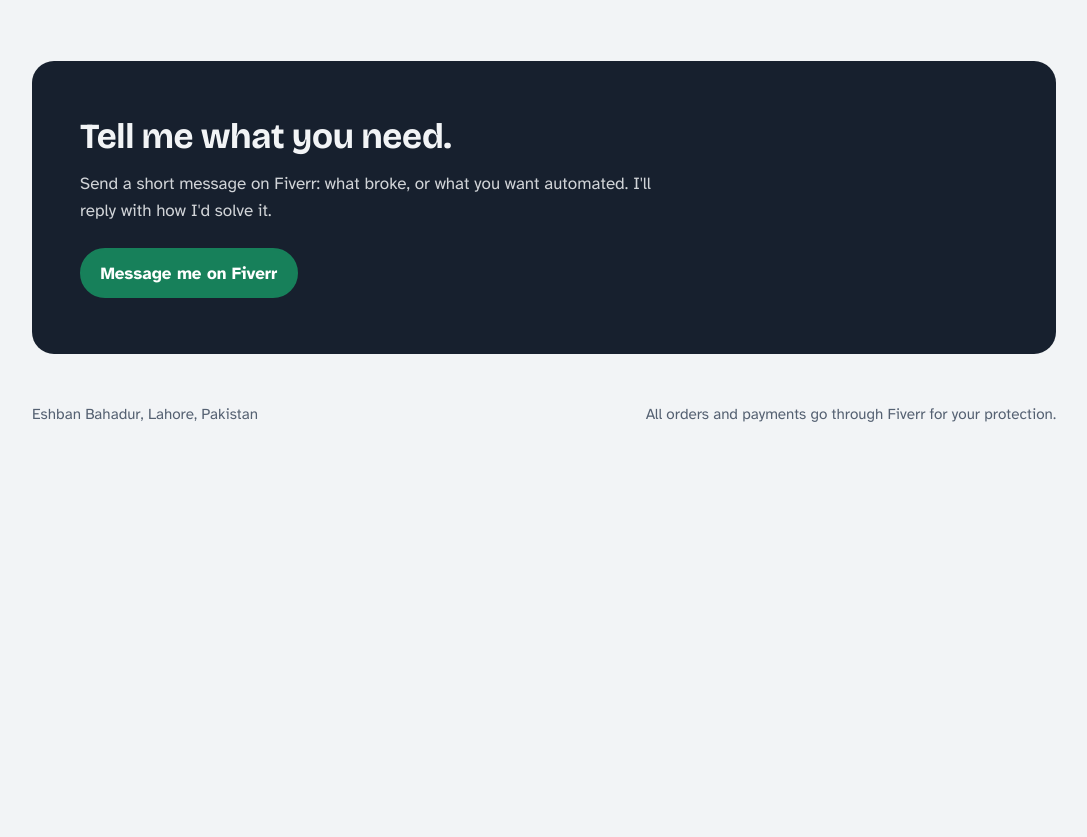
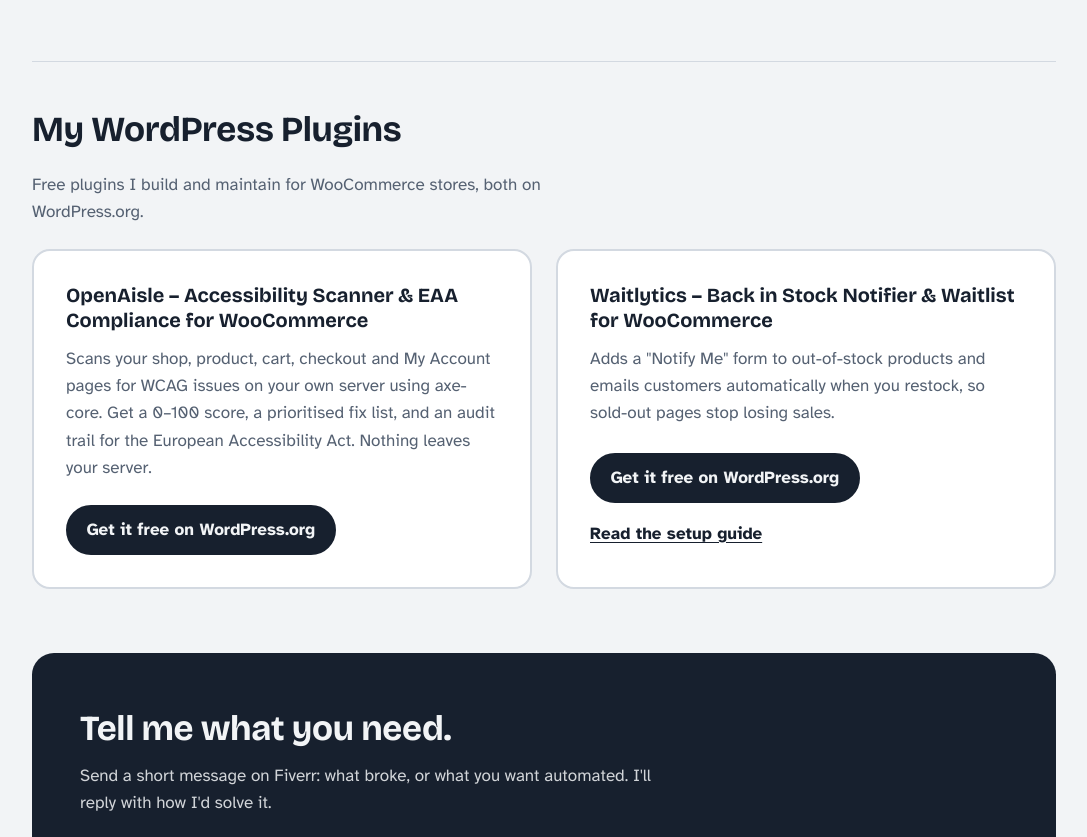
Before and after one commit to eshbanbahadur/eshbanbahadur.github.io, a plain HTML site: page index.html in a window 1280 px wide. Shown: the part 1867-2704 px from the top of the page, without its empty margins (96-1183 px from the left). Before the commit the page ends 2334 px from the top, so only its background shows below. Drawn offline with nearby package versions, Linux system fonts and the light colour scheme.

Commit message:
Add files via upload

```diff
--- a/index.html
+++ b/index.html
@@ -3,10 +3,10 @@
 <head>
 <meta charset="utf-8">
 <meta name="viewport" content="width=device-width, initial-scale=1">
-<title>Eshban Bahadur | Fixes & AI Automation</title>
-<meta name="description" content="Hacked WordPress site, WooCommerce bug, a Lovable, Bolt or Replit app that won't work, or work you want to automate with AI? Senior software engineer with 20+ years of experience. Order safely through Fiverr.">
-<meta property="og:title" content="Eshban Bahadur | Fixes & AI Automation">
-<meta property="og:description" content="I fix hacked WordPress sites, WooCommerce bugs and broken Lovable, Bolt and Replit apps, and build AI agents and n8n automations.">
+<title>Eshban Bahadur | Fixes, AI Automation & WordPress Plugins</title>
+<meta name="description" content="I fix hacked WordPress sites, WooCommerce bugs and broken Lovable, Bolt or Replit apps, build AI automations, and make OpenAisle and Waitlytics, two free WooCommerce plugins on WordPress.org.">
+<meta property="og:title" content="Eshban Bahadur | Fixes, AI Automation & WordPress Plugins">
+<meta property="og:description" content="I fix hacked WordPress sites, WooCommerce bugs and broken Lovable, Bolt and Replit apps, build AI agents and n8n automations, and make OpenAisle and Waitlytics, two free WooCommerce plugins.">
 <link rel="preconnect" href="https://fonts.googleapis.com">
 <link rel="preconnect" href="https://fonts.gstatic.com" crossorigin>
 <link href="https://fonts.googleapis.com/css2?family=Bricolage+Grotesque:opsz,wght@12..96,500;12..96,700;12..96,800&family=Atkinson+Hyperlegible:ital,wght@0,400;0,700;1,400&display=swap" rel="stylesheet">
@@ -197,6 +197,47 @@
     font-size: 1.2rem; margin: 0 0 0.35rem;
   }
   .steps p { margin: 0; color: var(--slate); max-width: 30rem; }
+
+  /* Plugins */
+  .plugins {
+    padding: 3rem 0 4rem;
+    border-top: 1px solid var(--line);
+  }
+  .plugins-intro { margin: 0 0 1.5rem; color: var(--slate); max-width: 38rem; }
+  .plugin-list {
+    list-style: none; margin: 0; padding: 0;
+    display: grid; gap: 1rem;
+    grid-template-columns: 1fr;
+  }
+  @media (min-width: 48rem) { .plugin-list { grid-template-columns: 1fr 1fr; gap: 1.5rem; } }
+  .plugin {
+    background: var(--card);
+    border: 2px solid var(--line);
+    border-radius: 18px;
+    padding: 1.5rem 1.25rem;
+    display: flex; flex-direction: column; gap: 0.75rem;
+  }
+  @media (min-width: 48rem) { .plugin { padding: 2rem; } }
+  .plugin h3 {
+    font-family: "Bricolage Grotesque", sans-serif;
+    font-size: 1.25rem; line-height: 1.25; margin: 0;
+  }
+  .plugin p { margin: 0; color: var(--slate); }
+  .plugin-actions {
+    margin-top: auto; padding-top: 0.75rem;
+    display: flex; flex-wrap: wrap; align-items: center; gap: 0.5rem 1.25rem;
+  }
+  .text-link {
+    display: inline-flex; align-items: center; min-height: 2.75rem;
+    font-weight: 700; color: var(--ink);
+    text-decoration: underline; text-underline-offset: 0.2em;
+  }
+  .text-link:hover { color: var(--fixed); }
+  .visually-hidden {
+    position: absolute !important; width: 1px; height: 1px;
+    padding: 0; margin: -1px; overflow: hidden;
+    clip: rect(0 0 0 0); white-space: nowrap; border: 0;
+  }
 
   /* About */
   .about {
@@ -421,6 +462,28 @@
       </div>
     </section>
 
+    <section class="plugins" id="plugins" aria-labelledby="plugins-title">
+      <h2 id="plugins-title">My WordPress Plugins</h2>
+      <p class="plugins-intro">Free plugins I build and maintain for WooCommerce stores, both on WordPress.org.</p>
+      <ul class="plugin-list">
+        <li class="plugin">
+          <h3>OpenAisle &ndash; Accessibility Scanner &amp; EAA Compliance for WooCommerce</h3>
+          <p>Scans your shop, product, cart, checkout and My Account pages for WCAG issues on your own server using axe-core. Get a 0&ndash;100 score, a prioritised fix list, and an audit trail for the European Accessibility Act. Nothing leaves your server.</p>
+          <div class="plugin-actions">
+            <a class="btn" href="https://wordpress.org/plugins/openaisle/" target="_blank" rel="noopener">Get it free on WordPress.org<span class="visually-hidden"> (OpenAisle, opens in a new tab)</span></a>
+          </div>
+        </li>
+        <li class="plugin">
+          <h3>Waitlytics &ndash; Back in Stock Notifier &amp; Waitlist for WooCommerce</h3>
+          <p>Adds a "Notify Me" form to out-of-stock products and emails customers automatically when you restock, so sold-out pages stop losing sales.</p>
+          <div class="plugin-actions">
+            <a class="btn" href="https://wordpress.org/plugins/waitlytics/" target="_blank" rel="noopener">Get it free on WordPress.org<span class="visually-hidden"> (Waitlytics, opens in a new tab)</span></a>
+            <a class="text-link" href="https://dev.to/eshban_bahadur_1705512458/how-to-add-back-in-stock-notifications-to-woocommerce-since-it-doesnt-have-them-built-in-16mk" target="_blank" rel="noopener">Read the setup guide<span class="visually-hidden"> (Waitlytics, opens in a new tab)</span></a>
+          </div>
+        </li>
+      </ul>
+    </section>
+
     <section class="closing" aria-labelledby="closing-title">
       <h2 id="closing-title">Tell me what you need.</h2>
       <p>Send a short message on Fiverr: what broke, or what you want automated. I'll reply with how I'd solve it.</p>
```
